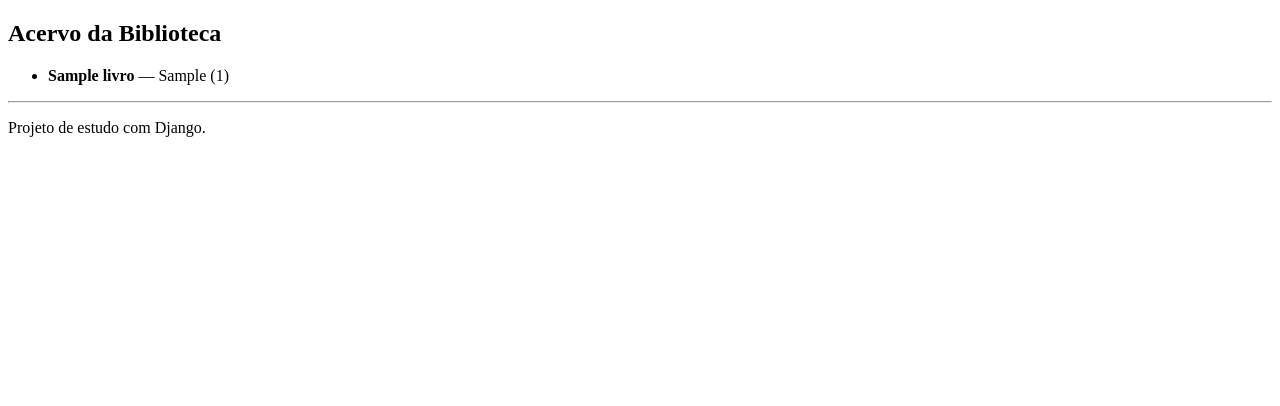
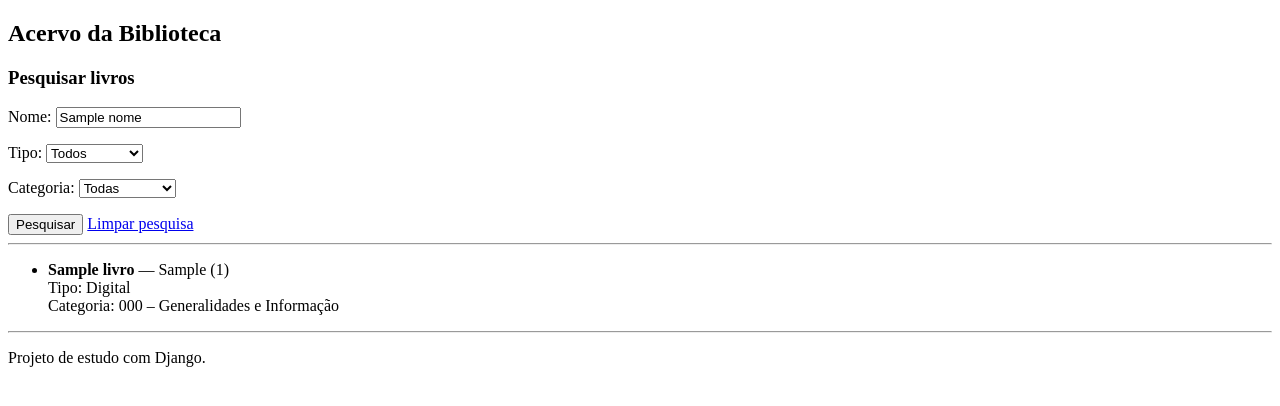
Before and after one commit to CaioAguiar20/biblioteca-django, a Django app: template acervo/templates/acervo/lista.html in a window 1280 px wide. Shown: the part 108-514 px from the top of the page. Run offline with Django 5.2, Linux system fonts and the light colour scheme; tables that the repository leaves empty hold one stand-in row (values such as "Sample post"); the template is opened without the code that fills it: values that come from a table or form of the project are taken from there, most other values are stand-ins (such as "Sample title", 1, 10 or a date in 2020).

Commit message:
Adiciona pesquisa por nome tipo e categoria

```diff
--- a/acervo/templates/acervo/lista.html
+++ b/acervo/templates/acervo/lista.html
@@ -5,14 +5,65 @@
 {% block conteudo %}
     <h2>Acervo da Biblioteca</h2>
 
+    <h3>Pesquisar livros</h3>
+
+    <form method="get">
+        <p>
+            <label for="nome">Nome:</label>
+            <input
+                type="text"
+                id="nome"
+                name="nome"
+                value="{{ nome }}"
+                placeholder="Digite o título"
+            >
+        </p>
+
+        <p>
+            <label for="tipo">Tipo:</label>
+            <select id="tipo" name="tipo">
+                <option value="">Todos</option>
+
+                {% for valor, texto in tipos %}
+                    <option value="{{ valor }}" {% if tipo == valor %}selected{% endif %}>
+                        {{ texto }}
+                    </option>
+                {% endfor %}
+            </select>
+        </p>
+
+        <p>
+            <label for="categoria">Categoria:</label>
+            <select id="categoria" name="categoria">
+                <option value="">Todas</option>
+
+                {% for valor, texto in categorias %}
+                    <option value="{{ valor }}" {% if categoria == valor %}selected{% endif %}>
+                        {{ texto }}
+                    </option>
+                {% endfor %}
+            </select>
+        </p>
+
+        <button type="submit">Pesquisar</button>
+        <a href="{% url 'lista_livros' %}">Limpar pesquisa</a>
+    </form>
+
+    <hr>
+
     <ul>
         {% for livro in livros %}
             <li>
                 <strong>{{ livro.titulo }}</strong>
                 — {{ livro.autor }} ({{ livro.ano }})
+
+                <br>
+                Tipo: {{ livro.get_tipo_display }}
+                <br>
+                Categoria: {{ livro.get_categoria_display }}
             </li>
         {% empty %}
-            <li>Nenhum livro cadastrado.</li>
+            <li>Nenhum livro encontrado.</li>
         {% endfor %}
     </ul>
 {% endblock %}
```
Also changed, not shown: acervo/views.py (+26 -6 lines).
